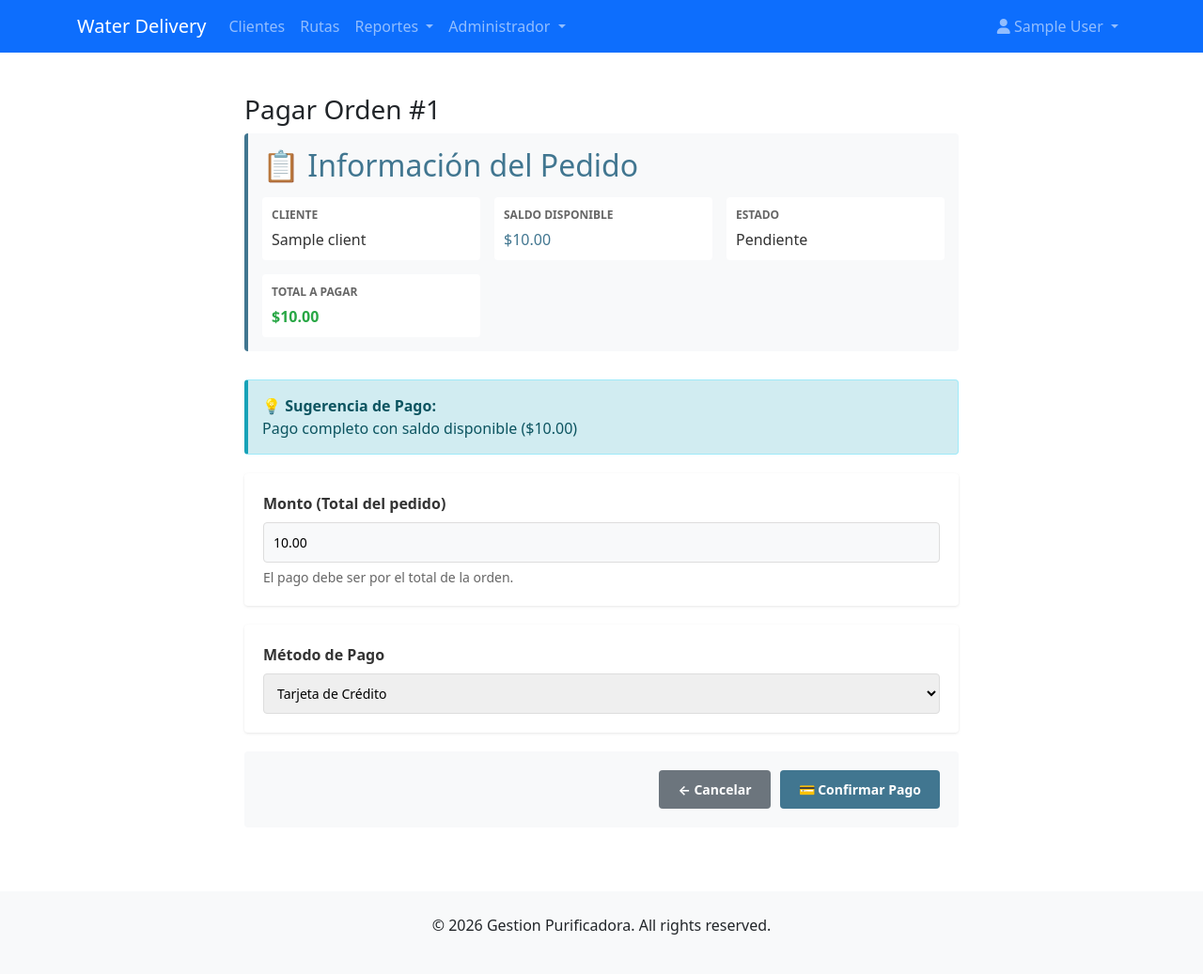
After one commit to robertonunezc/water-delivery, a Django app: page /orders/1/pay/ in a window 1280 px wide. The commit adds this page. Shown: the whole page at 94% size. Run offline with Django 5.2, Linux system fonts and the light colour scheme; a user stored in the database is signed in; tables that the repository leaves empty hold one stand-in row (values such as "Sample post"); parts of the project's set-up code (start-up, migrations or seed data) failed here and were passed over.

Commit message:
feat: implement order payment interface and tracking functionality in admin panel

```diff
--- /dev/null
+++ b/orders/templates/admin/orders/pay.html
@@ -0,0 +1,281 @@
+{% extends "base.html" %}
+{% load static %}
+
+{% block extra_css %}
+    {{ block.super }}
+    <style>
+        .pay-order-container {
+            max-width: 800px;
+            margin: 20px auto;
+            padding: 20px;
+        }
+
+        .order-info {
+            background: #f8f9fa;
+            border-left: 4px solid #417690;
+            padding: 15px;
+            margin-bottom: 30px;
+            border-radius: 4px;
+        }
+
+        .order-info h2 {
+            margin-top: 0;
+            color: #417690;
+        }
+
+        .order-info .info-grid {
+            display: grid;
+            grid-template-columns: repeat(auto-fit, minmax(200px, 1fr));
+            gap: 15px;
+            margin-top: 15px;
+        }
+
+        .order-info .info-item {
+            padding: 10px;
+            background: white;
+            border-radius: 4px;
+        }
+
+        .order-info .info-label {
+            font-weight: bold;
+            color: #666;
+            font-size: 12px;
+            text-transform: uppercase;
+            margin-bottom: 5px;
+        }
+
+        .order-info .info-value {
+            font-size: 16px;
+            color: #333;
+        }
+
+        .form-group {
+            margin-bottom: 20px;
+            background: white;
+            padding: 20px;
+            border-radius: 4px;
+            box-shadow: 0 1px 3px rgba(0,0,0,0.1);
+        }
+
+        .form-group label {
+            display: block;
+            font-weight: bold;
+            margin-bottom: 8px;
+            color: #333;
+        }
+
+        .form-group select, .form-group input {
+            width: 100%;
+            padding: 10px;
+            border: 1px solid #ddd;
+            border-radius: 4px;
+            font-size: 14px;
+        }
+
+        .form-group select:focus, .form-group input:focus {
+            outline: none;
+            border-color: #417690;
+        }
+
+        .form-actions {
+            background: #f8f9fa;
+            padding: 20px;
+            border-radius: 4px;
+            display: flex;
+            gap: 10px;
+            justify-content: flex-end;
+        }
+
+        .btn {
+            padding: 10px 20px;
+            border-radius: 4px;
+            text-decoration: none;
+            font-weight: bold;
+            cursor: pointer;
+            border: none;
+            font-size: 14px;
+        }
+
+        .btn-primary {
+            background: #417690;
+            color: white;
+        }
+
+        .btn-primary:hover {
+            background: #2e5568;
+        }
+
+        .btn-secondary {
+            background: #6c757d;
+            color: white;
+        }
+
+        .btn-secondary:hover {
+            background: #545b62;
+        }
+
+        .alert {
+            padding: 15px;
+            margin-bottom: 20px;
+            border-radius: 4px;
+        }
+
+        .alert-info {
+            background: #d1ecf1;
+            border-left: 4px solid #17a2b8;
+            color: #0c5460;
+        }
+
+        .alert-warning {
+            background: #fff3cd;
+            border-left: 4px solid #ffc107;
+            color: #856404;
+        }
+
+        .alert-error {
+            background: #f8d7da;
+            border-left: 4px solid #dc3545;
+            color: #721c24;
+            display: none;
+        }
+    </style>
+{% endblock %}
+
+{% block content %}
+<div class="pay-order-container">
+    <h3>Pagar Orden #{{ order.id }}</h3>
+
+    <div class="order-info">
+        <h2>📋 Información del Pedido</h2>
+        <div class="info-grid">
+            <div class="info-item">
+                <div class="info-label">Cliente</div>
+                <div class="info-value">{{ order.client.name }}</div>
+            </div>
+            <div class="info-item">
+                <div class="info-label">Saldo Disponible</div>
+                <div class="info-value" style="color: #417690;">${{ order.client.balance }}</div>
+            </div>
+            <div class="info-item">
+                <div class="info-label">Estado</div>
+                <div class="info-value">{{ order.get_status_display }}</div>
+            </div>
+            <div class="info-item">
+                <div class="info-label">Total a Pagar</div>
+                <div class="info-value" style="color: #28a745; font-weight: bold;">${{ order.total_amount }}</div>
+            </div>
+        </div>
+    </div>
+
+    <div class="alert alert-info">
+        <strong>💡 Sugerencia de Pago:</strong><br>
+        {{ payment_breakdown.message }}
+    </div>
+
+    <div id="errorMessage" class="alert alert-error">
+        <strong>Error:</strong> <span id="errorText"></span>
+    </div>
+
+    <form id="paymentForm">
+        {% csrf_token %}
+        <input type="hidden" id="orderId" value="{{ order.id }}">
+
+        <div class="form-group">
+            <label for="amount">Monto (Total del pedido)</label>
+            <input type="number" id="amount" value="{{ order.total_amount }}" step="0.01" min="0.01" readonly style="background: #f8f9fa;">
+            <small style="color: #666; display: block; margin-top: 5px;">El pago debe ser por el total de la orden.</small>
+        </div>
+
+        <div class="form-group">
+            <label for="payment_method">Método de Pago</label>
+            <select id="payment_method" name="payment_method" required>
+                {% for value, label in payment_types %}
+                    <option value="{{ value }}">{{ label }}</option>
+                {% endfor %}
+            </select>
+        </div>
+
+        <div class="form-actions">
+            <a href="{% url 'admin:orders_order_change' order.id %}" class="btn btn-secondary">
+                ← Cancelar
+            </a>
+            <button type="submit" id="submitBtn" class="btn btn-primary">
+                💳 Confirmar Pago
+            </button>
+        </div>
+    </form>
+</div>
+
+<script>
+class OrderPaymentHandler {
+    constructor() {
+        this.form = document.getElementById('paymentForm');
+        this.orderId = document.getElementById('orderId').value;
+        this.csrfToken = document.querySelector('[name=csrfmiddlewaretoken]').value;
+        this.submitBtn = document.getElementById('submitBtn');
+        this.errorAlert = document.getElementById('errorMessage');
+        this.errorText = document.getElementById('errorText');
+
+        this.bindEvents();
+    }
+
+    bindEvents() {
+        if (this.form) {
+            this.form.addEventListener('submit', this.handleSubmit.bind(this));
+        }
+    }
+
+    showError(message) {
+        this.errorText.textContent = message;
+        this.errorAlert.style.display = 'block';
+        this.submitBtn.disabled = false;
+        this.submitBtn.innerHTML = '💳 Confirmar Pago';
+    }
+
+    hideError() {
+        this.errorAlert.style.display = 'none';
+    }
+
+    async handleSubmit(e) {
+        e.preventDefault();
+        this.hideError();
+
+        const amount = document.getElementById('amount').value;
+        const paymentMethod = document.getElementById('payment_method').value;
+
+        this.submitBtn.disabled = true;
+        this.submitBtn.innerHTML = 'Procesando...';
+
+        try {
+            const response = await fetch(`/orders/${this.orderId}/pay/`, {
+                method: 'POST',
+                headers: {
+                    'Content-Type': 'application/json',
+                    'X-CSRFToken': this.csrfToken
+                },
+                body: JSON.stringify({
+                    amount: amount,
+                    payment_method: paymentMethod
+                })
+            });
+
+            const data = await response.json();
+
+            if (response.ok && data.success) {
+                // Success, redirect back to order
+                window.location.href = `/admin/orders/order/${this.orderId}/change/`;
+            } else {
+                this.showError(data.error || 'Ocurrió un error al procesar el pago.');
+            }
+        } catch (error) {
+            console.error('Error processing payment:', error);
+            this.showError('Error de conexión. Por favor intente nuevamente.');
+        }
+    }
+}
+
+document.addEventListener('DOMContentLoaded', () => {
+    new OrderPaymentHandler();
+});
+</script>
+{% endblock %}
--- a/orders/templates/orders/list_order.html
+++ b/orders/templates/orders/list_order.html
@@ -226,6 +226,9 @@
                       <span class="badge status-badge {{ order.status }} badge-sm">
                         {{ order.get_status_display_fixed }}
                       </span>
+                      {% if order.is_paid %}
+                        <span class="badge bg-success ms-2 badge-sm">Pagado</span>
+                      {% endif %}
                     </div>
                     <h6 class="mb-1">
                       <a href="{% url 'clients:detail' order.client.pk %}" class="text-decoration-none">
--- a/orders/urls.py
+++ b/orders/urls.py
@@ -7,10 +7,10 @@ urlpatterns = [
     path('', views.list_orders, name='list'),
     path('dashboard/', views.list_orders_admin, name='dashboard_list'),
     path('<int:order_pk>/update/', views.update_order, name='update_order'),
+    path('<int:order_pk>/pay/', views.create_payment_for_order, name='create_payment_for_order'),
     path('<int:order_pk>/cancel/', views.cancel_order, name='cancel_order'),
     path('create/<int:client_pk>/', views.get_or_create_order, name='create_order'),
     path('<int:order_id>/', views.get_or_create_order, name='get_order'),
-
     path('<int:order_id>/split/', views.split_order, name='split_order'),
     path('<int:client_pk>/history/', views.client_order_history, name='client_order_history'),
 ]
--- a/orders/views.py
+++ b/orders/views.py
@@ -86,6 +86,50 @@ def calculate_payment_breakdown(order_total, client_balance):
             'balance_covers_order': False,
             'message': f'Saldo: ${client_balance:.2f} + Otro método: ${remaining:.2f}'
         }
+
+@login_required
+@require_http_methods(["GET", "POST"])
+def create_payment_for_order(request, order_pk):
+    order = get_object_or_404(Order, pk=order_pk)
+
+    if request.method == "POST":
+        try:
+            data = json.loads(request.body.decode('utf-8') or '{}')
+        except json.JSONDecodeError:
+            return HttpResponseBadRequest('Invalid JSON')
+
+        amount = Decimal(str(data.get('amount', '0')))
+        if amount <= 0:
+            return JsonResponse({'success': False, 'error': 'El monto debe ser mayor a 0.'}, status=400)
+
+        payment_method = data.get('payment_method', 'cash')
+        valid_payment_methods = [value for value, label in PAYMENT_METHOD_CHOICES]
+        if payment_method not in valid_payment_methods:
+            return JsonResponse({'success': False, 'error': 'Método de pago inválido.'}, status=400)
+
+        try:
+            result = services.create_payment_for_order(client=order.client, order=order, payment_method=payment_method, user=request.user)
+        except Exception as e:
+            return JsonResponse({'success': False, 'error': str(e)}, status=400)
+
+        if not result.get('success'):
+            return JsonResponse({'success': False, 'error': result.get('error', 'No se pudo crear el pago.')}, status=400)
+
+        return JsonResponse({'success': True, 'message': 'Pago creado exitosamente.'})
+
+    # GET request
+    payment_breakdown = calculate_payment_breakdown(order.total_amount, order.client.balance)
+    payment_types = [
+        (value, label)
+        for value, label in PAYMENT_METHOD_CHOICES
+        if value not in {'pending_credit'}
+    ]
+    context = {
+        'order': order,
+        'payment_breakdown': payment_breakdown,
+        'payment_types': payment_types,
+    }
+    return render(request, 'admin/orders/pay.html', context)
 
 
 @login_required
@@ -233,7 +277,12 @@ def _build_orders_list_context(request, per_page: int = 15) -> dict:
 
     # Status filter
     if status_filter:
-        orders = orders.filter(status=status_filter)
+        if status_filter == 'PAID':
+            orders = orders.paid()
+        elif status_filter == 'UNPAID':
+            orders = orders.unpaid()
+        else:
+            orders = orders.filter(status=status_filter)
 
     # Client filter
     if client_filter:
@@ -293,9 +342,16 @@ def _build_orders_list_context(request, per_page: int = 15) -> dict:
     else:
         page_stats = {'total_amount': 0, 'count': 0}
 
+    # Extend status choices with virtual statuses
+    extended_status_choices = list(ORDER_STATUS_CHOICES)
+    extended_status_choices.extend([
+        ('PAID', 'Pagados'),
+        ('UNPAID', 'No pagados')
+    ])
+
     return {
         'orders': orders_page,
-        'status_choices': ORDER_STATUS_CHOICES,
+        'status_choices': extended_status_choices,
         'bulk_actions': ORDER_DASHBOARD_BULK_ACTIONS,
         'all_clients': all_clients,
         'filters': {
```
Also changed, not shown: orders/templates/admin/orders/pedidos_list.html (+17 -1 lines), clients/migrations/0043_alter_clientcreditconfig_max_payment_days.py (added).
